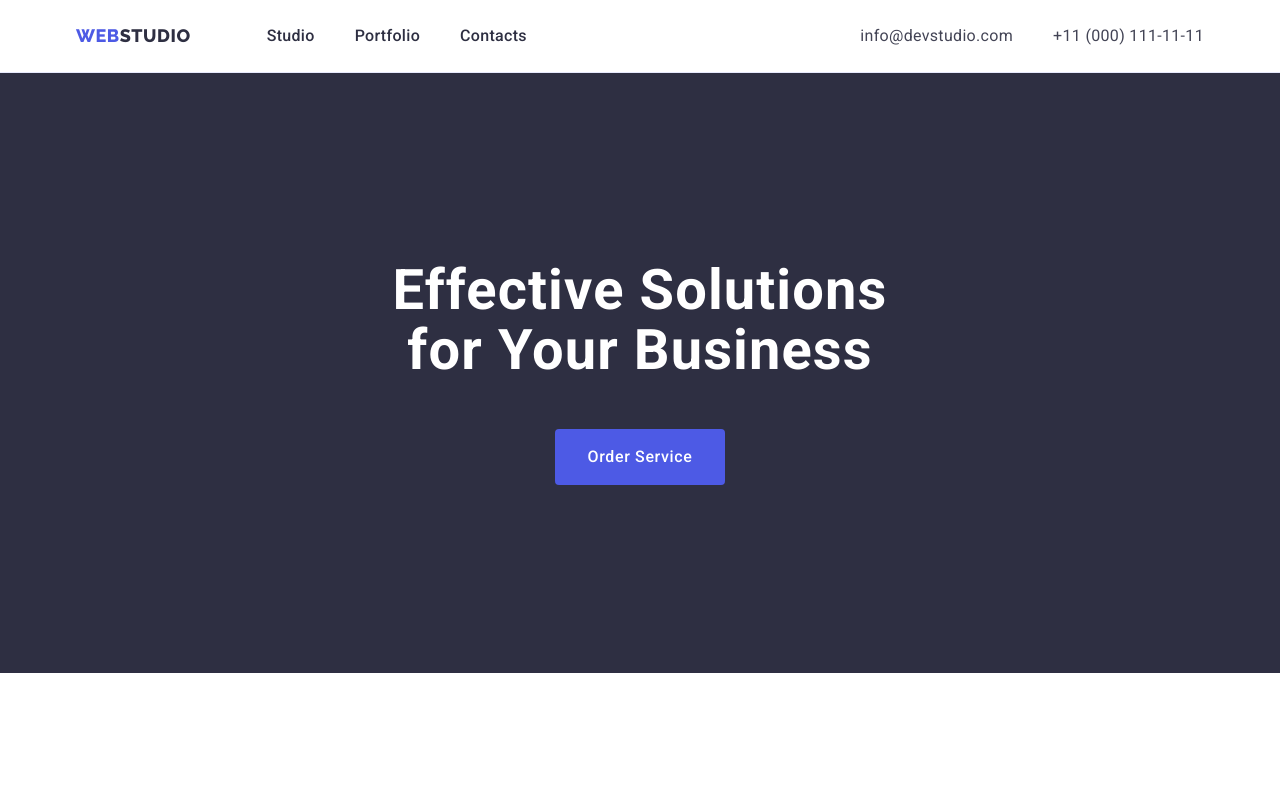
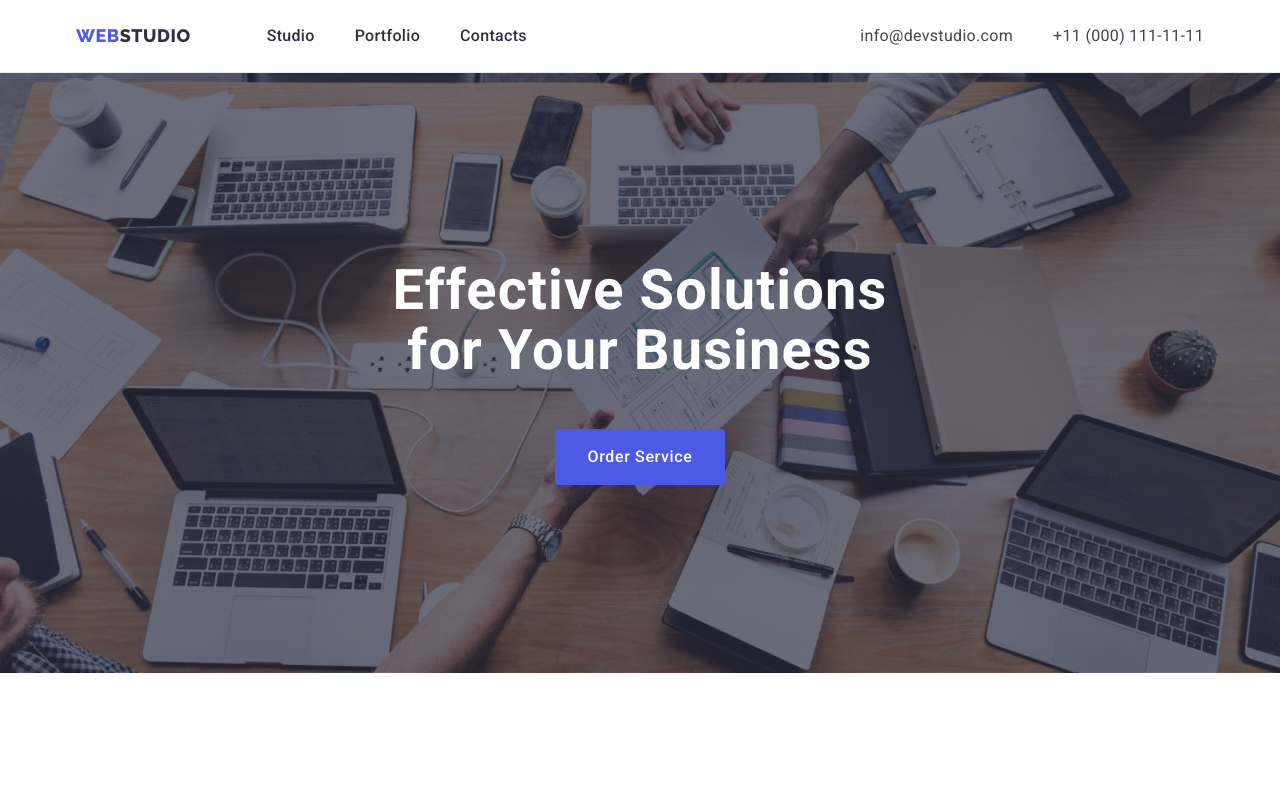
Before and after one commit to M-Tyshchenko/goit-markup-hw-04, a plain HTML site: page index.html in a window 1280 px wide. Shown: the top 789 px of the page. Drawn offline with nearby package versions, Linux system fonts and the light colour scheme.

Commit message:
Update styles.css
background-image and overlay added

```diff
--- a/css/styles.css
+++ b/css/styles.css
@@ -172,9 +172,17 @@ address {
 
 /*----------------- Hero section -------------------*/
 .hero-section {
-  background-color: var(--dark);
+  /* background-color: var(--hero-background); */
   padding: 188px 0;
   text-align: center;
+  background-image: linear-gradient(
+      var(--hero-background),
+      var(--hero-background)
+    ),
+    url(../images/people-office.jpg);
+  background-repeat: no-repeat;
+  background-position: center;
+  background-size: cover;
 }
 
 .hero-title {
```
